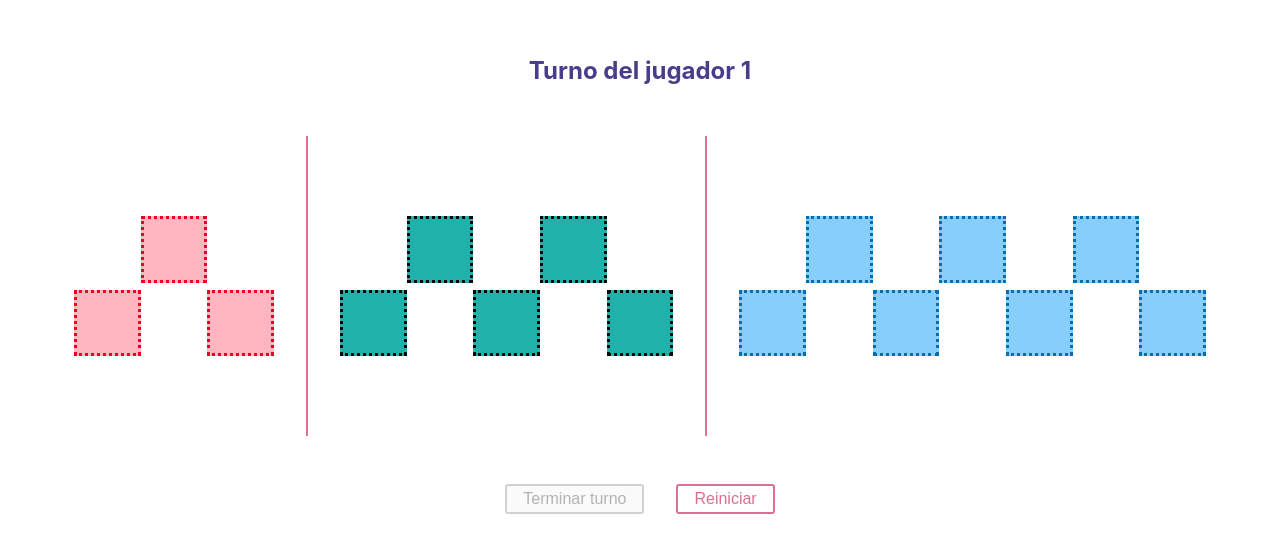
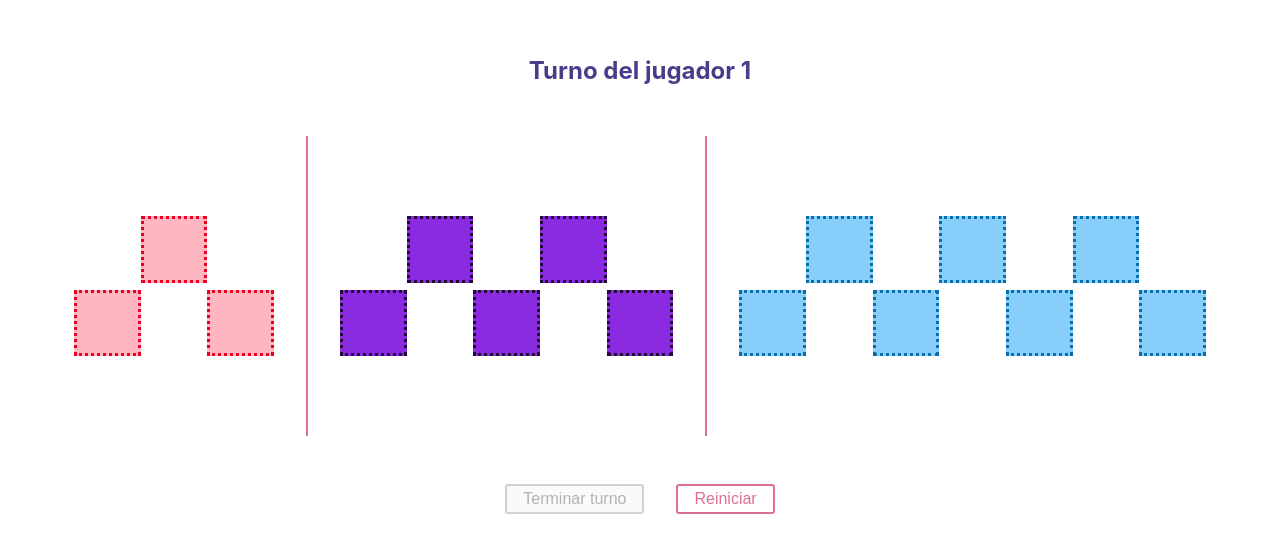
Before and after one commit to sebasvega95/remove-squares-game, a React (Create React App) app: page / in a window 1280 px wide. Shown: the part 117-670 px from the top of the page. Built offline with nearby package versions, Linux system fonts and the light colour scheme.

Commit message:
change color

```diff
--- a/src/components/Game.tsx
+++ b/src/components/Game.tsx
@@ -84,7 +84,7 @@ function reducer(state: State, action: Action): State {
   return state;
 }
 
-const groupColors = ["LightPink", "LightSeaGreen", "LightSkyBlue"];
+const groupColors = ["LightPink", "BlueViolet", "LightSkyBlue"];
 const playerColors = ["DarkSlateBlue", "DarkRed"];
 
 export default function Game({ numItemsPerGroup }: Props) {
```
